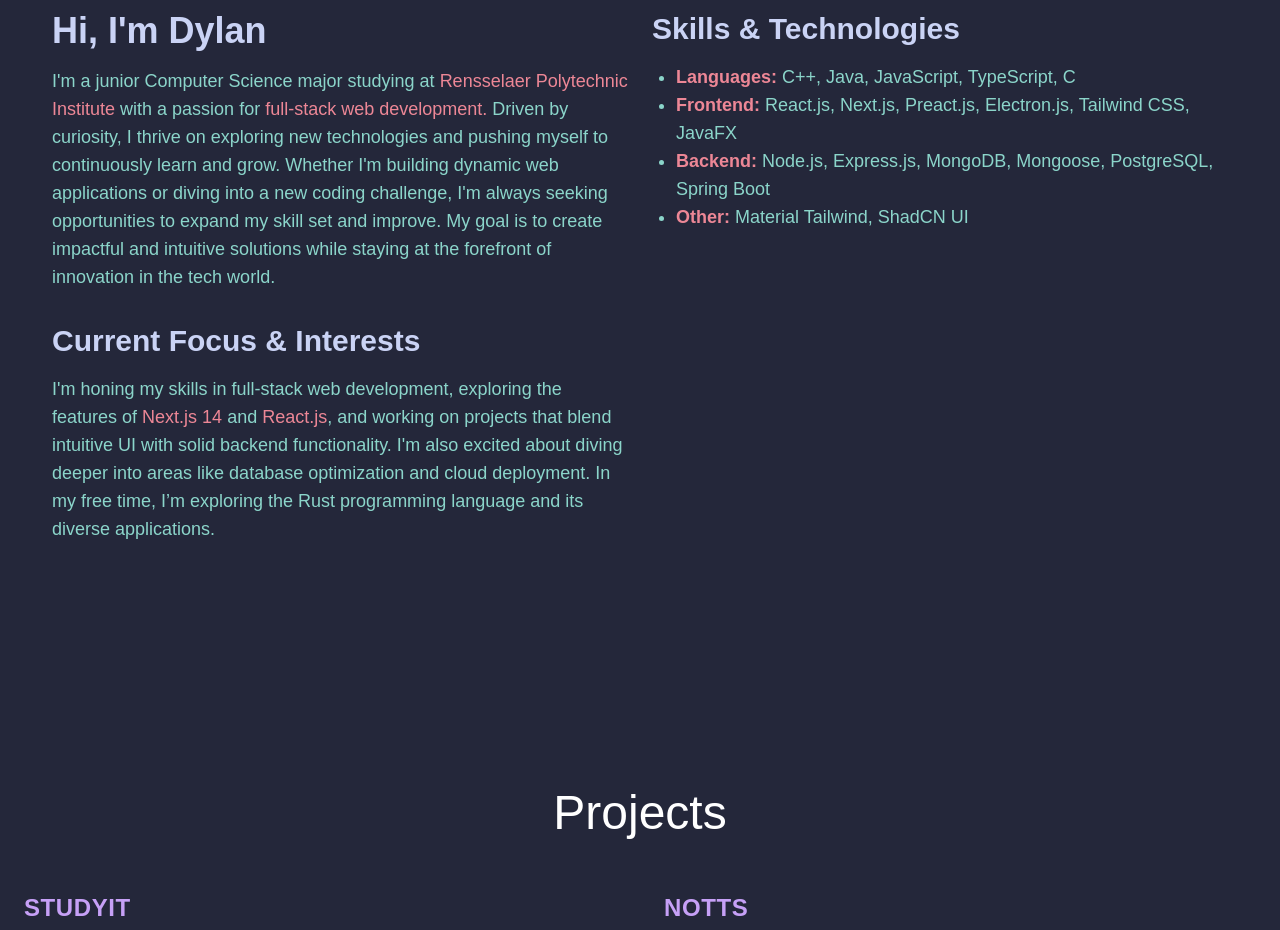
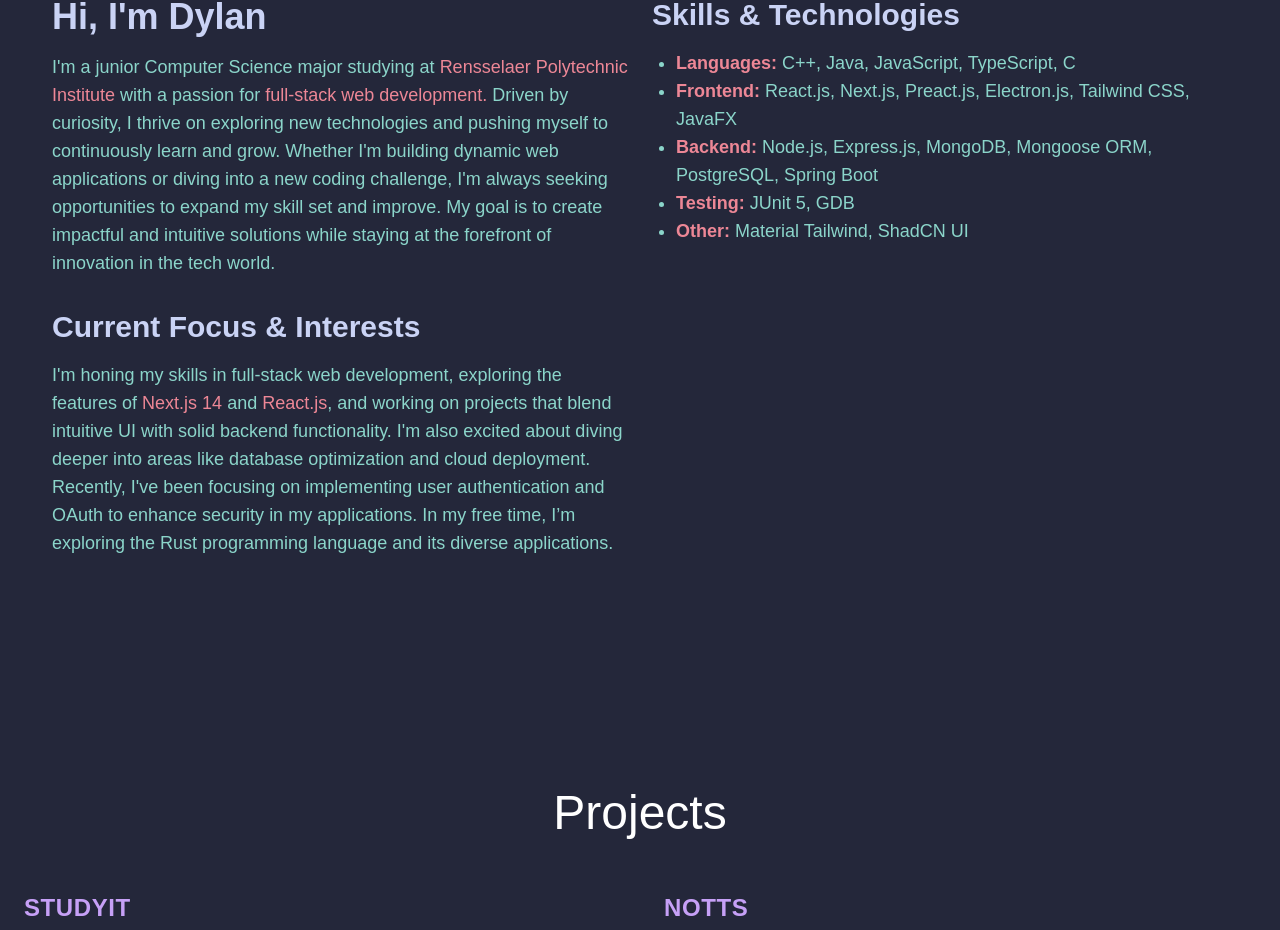
Before and after one commit to Aeonoi/Aeonoi.github.io, a Next.js app: page / in a window 1280 px wide. Shown: the part 1019-1949 px from the top of the page. Built offline with nearby package versions, Linux system fonts and the light colour scheme.

Commit message:
refactor(about): add more description to about section

```diff
--- a/components/about.tsx
+++ b/components/about.tsx
@@ -44,7 +44,12 @@
               </li>
               <li>
                 <strong className="text-catppuccin_red">Backend:</strong>{" "}
-                Node.js, Express.js, MongoDB, Mongoose, PostgreSQL, Spring Boot
+                Node.js, Express.js, MongoDB, Mongoose ORM, PostgreSQL, Spring
+                Boot
+              </li>
+              <li>
+                <strong className="text-catppuccin_red">Testing:</strong> JUnit
+                5, GDB
               </li>
               <li>
                 <strong className="text-catppuccin_red">Other:</strong> Material
@@ -68,8 +73,10 @@
               <span className="text-catppuccin_red">React.js</span>, and working
               on projects that blend intuitive UI with solid backend
               functionality. I'm also excited about diving deeper into areas
-              like database optimization and cloud deployment. In my free time,
-              I’m exploring the Rust programming language and its diverse
+              like database optimization and cloud deployment. Recently, I've
+              been focusing on implementing user authentication and OAuth to
+              enhance security in my applications. In my free time, I’m
+              exploring the Rust programming language and its diverse
               applications.
             </p>
           </section>
```
